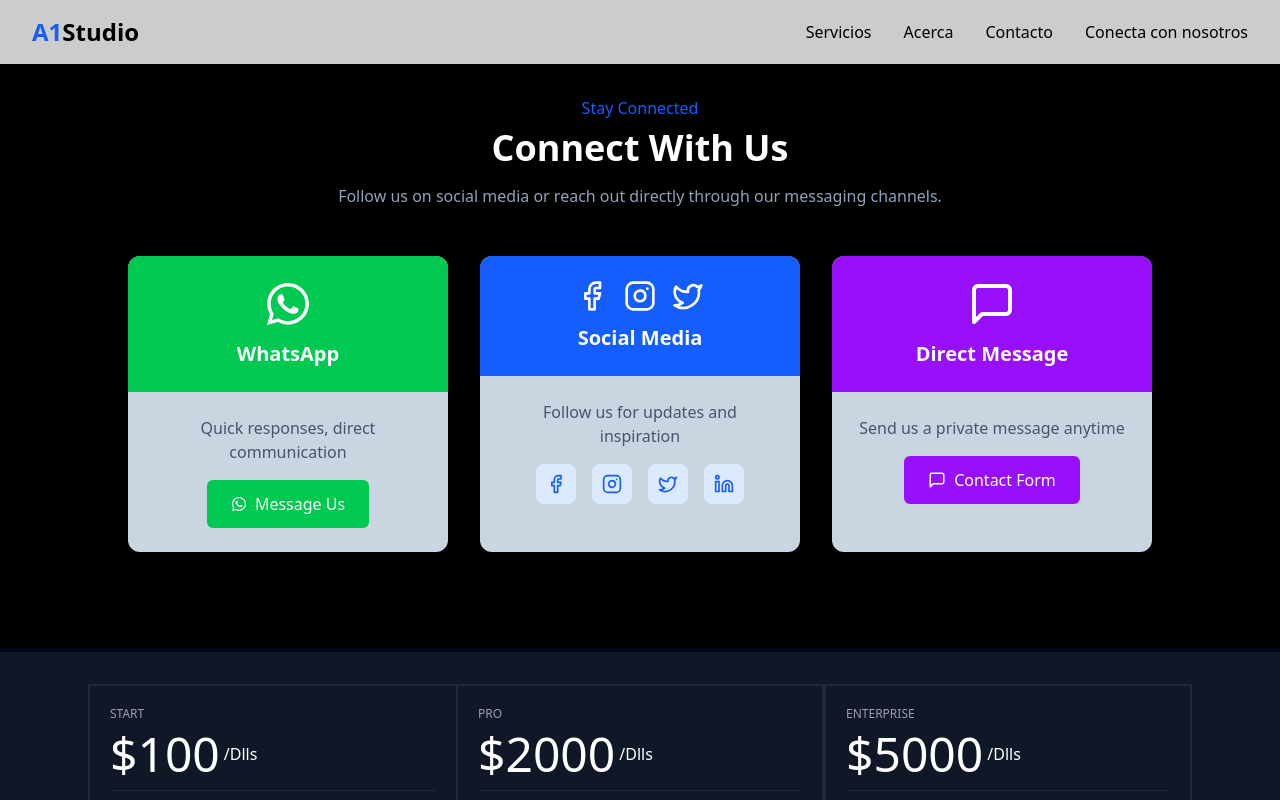
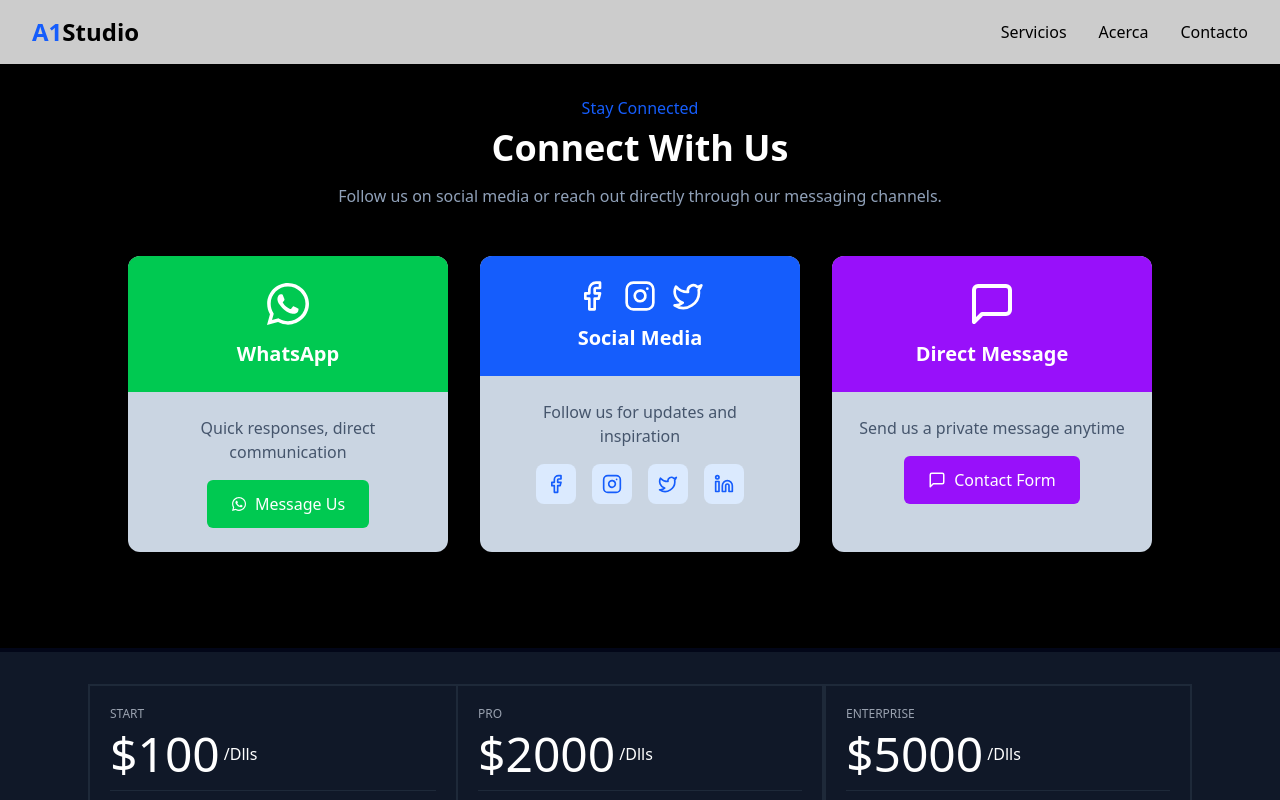
Before and after one commit to ulifly/CreativeStudio, a React (Vite) app: page /connectEs in a window 1280 px wide. Shown: the top 800 px of the page. Built offline with nearby package versions, Linux system fonts and the light colour scheme.

Commit message:
navbar ansd pricing secction modified

```diff
--- a/src/components/NavbarES.jsx
+++ b/src/components/NavbarES.jsx
@@ -30,7 +30,7 @@ export default function Navbar() {
             <Link href="/#services" className="font-medium hover:text-blue-600 transition-colors">Servicios</Link>
             <Link href="/AboutEs" className="font-medium hover:text-blue-600 transition-colors">Acerca</Link>
             <Link href="/ContactEs" className="font-medium hover:text-blue-600 transition-colors">Contacto</Link>
-            <Link href="/ConnectEs" className="font-medium hover:text-blue-600 transition-colors">Conecta con nosotros</Link>
+            {/* <Link href="/ConnectEs" className="font-medium hover:text-blue-600 transition-colors">Conecta con nosotros</Link> */}
           </div>
 
           {/* Mobile Menu Button */}
```
Also changed, not shown: src/components/HeroSectionEs.jsx (+11 -0 lines), src/components/PricingSectionEs.jsx (line endings or trailing spaces).
